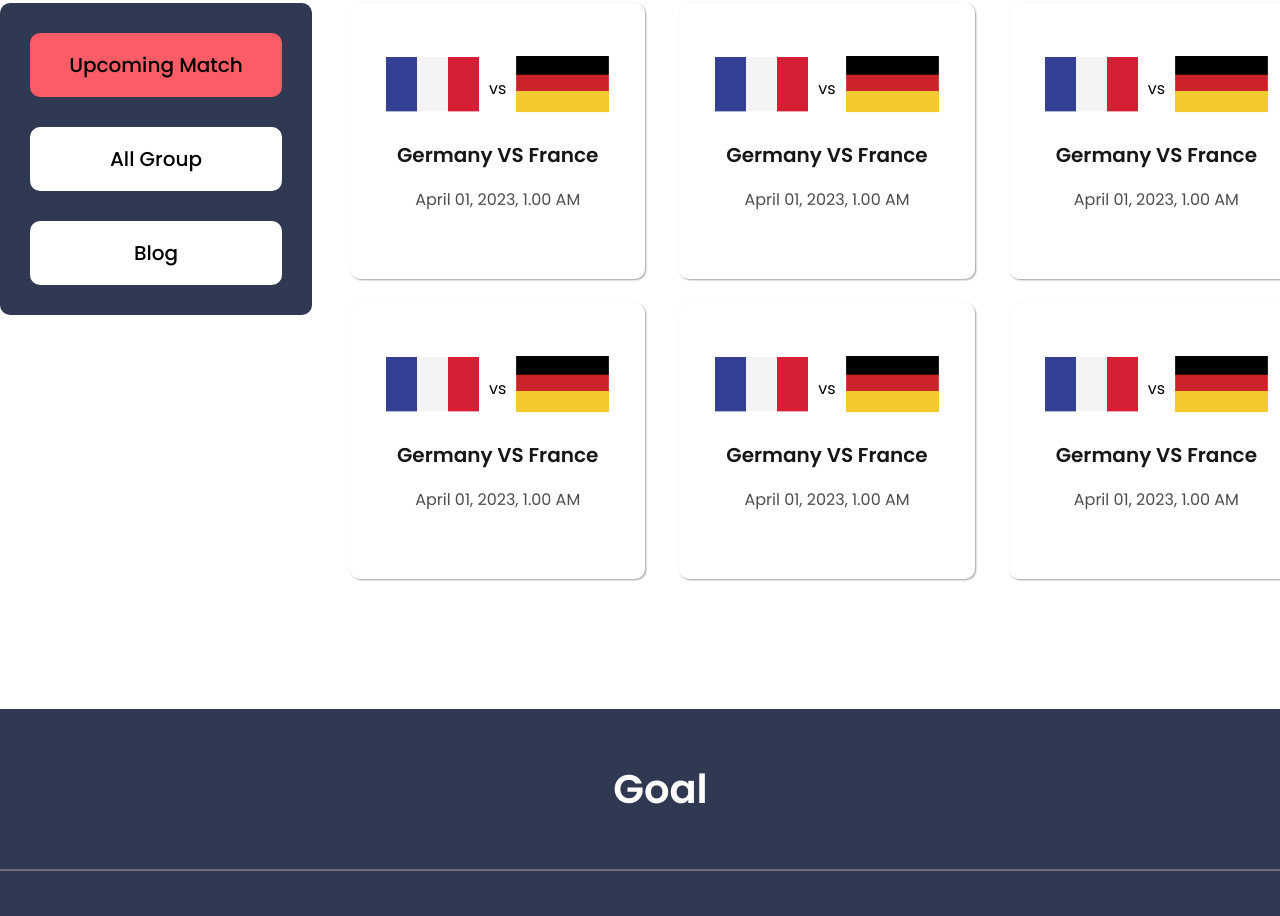
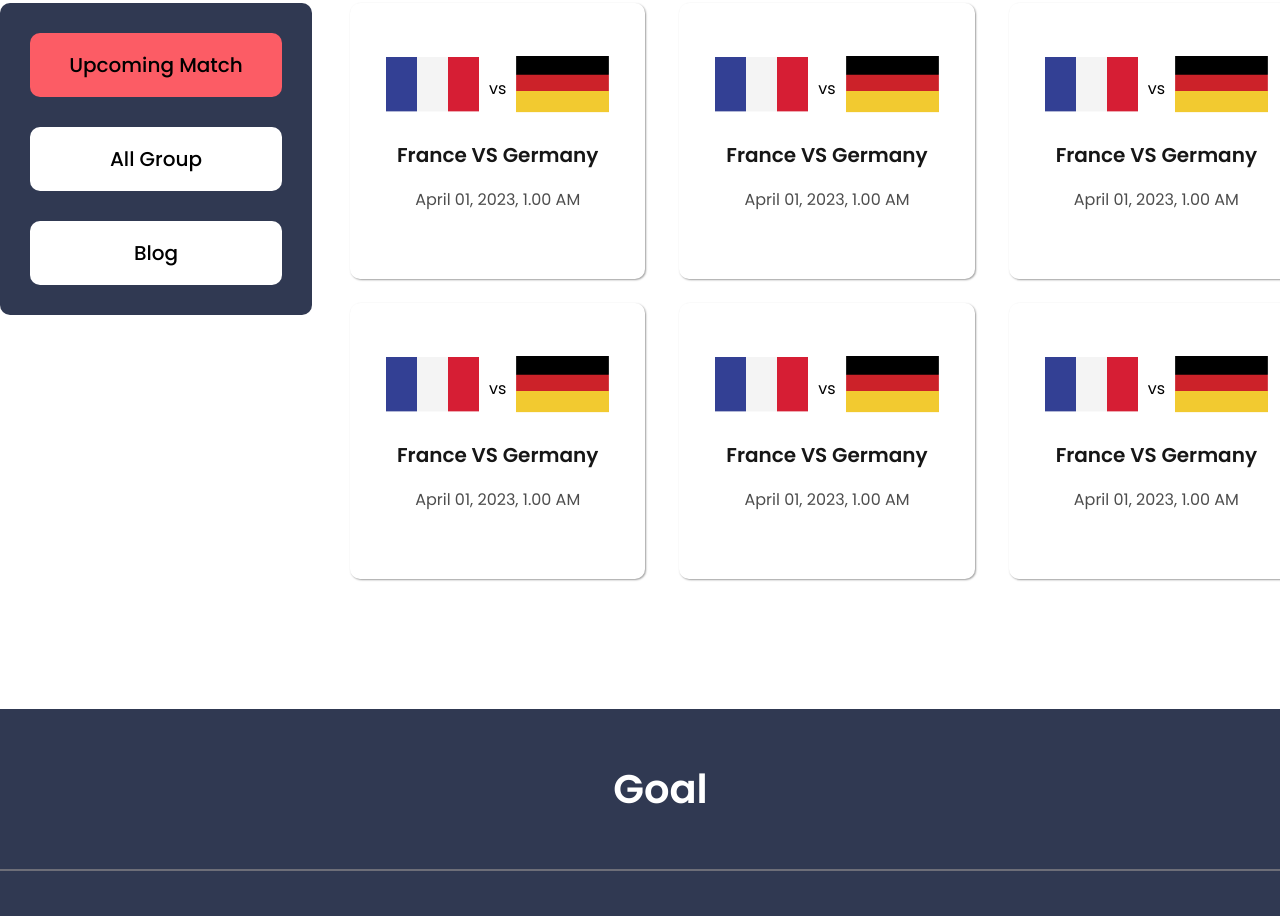
Before and after one commit to minhajmia/world-cup-2022, a plain HTML site: page upcoming.html in a window 1280 px wide. Shown: the part 799-1715 px from the top of the page. Drawn offline with Linux system fonts and the light colour scheme.

Commit message:
final-commit

```diff
--- a/style-2/style-2.css
+++ b/style-2/style-2.css
@@ -26,7 +26,6 @@ body {
 
 .banner {
     background-color: #303952;
-    /* background-color: #2c3e50; */
     border-radius: 30px;
 }
 
@@ -304,6 +303,7 @@ hr {
         /* banner screen */
         .banner-section {
             margin: 20px 15px 35px 15px;
+            overflow-x: hidden;
         }
 
         .banner-info {
@@ -400,6 +400,7 @@ hr {
         /* footer screen */
         .footer-info {
             margin-top: 30px;
+            overflow-x: hidden;
         }
 
         .footer-link {
@@ -432,6 +433,7 @@ hr {
     /* banner screen */
  .banner-section{
         margin: 20px 15px 0 15px;
+        overflow-x: hidden;
     }
    .banner-info {
        display: block;
@@ -514,6 +516,7 @@ hr {
     /* footer screen */
     .footer-info {
         margin-top: 35px;
+        overflow-x: hidden;
     }
     .footer-title {
         font-size: 22px;
--- a/style/style.css
+++ b/style/style.css
@@ -6,6 +6,7 @@ body {
     padding: 0;
     margin: 0;
     box-sizing: border-box;
+    /* overflow:hidden; */
     font-family: 'Poppins', sans-serif;
 }
 
@@ -304,6 +305,7 @@ hr {
         /* banner screen */
         .banner-section {
             margin: 20px 15px 35px 15px;
+            overflow-x: hidden;
         }
         .banner-info {
             display: block;
@@ -379,6 +381,7 @@ hr {
         .all-transfer-blog {
             grid-template-columns: repeat(1, 1fr);
             margin-right: 15px;
+            overflow-x: hidden;
         }
 
         .transfer-blog-card {
@@ -392,6 +395,7 @@ hr {
         /* footer screen */
         .footer-info {
             margin-top: 30px;
+            overflow-x: hidden;
         }
         .footer-link {
             display: flex;
@@ -422,6 +426,7 @@ hr {
     /* banner screen */
     .banner-section{
         margin: 20px 15px 0 15px;
+        overflow-x: hidden;
     }
     .banner-info{
         display: block;
--- a/upcoming.html
+++ b/upcoming.html
@@ -70,7 +70,7 @@
                                         <img src="./assets/germany Flag.png" alt="">
                                     </div>
                                 </div>
-                                <h3 class="match-title">Germany VS France</h3>
+                                <h3 class="match-title">France VS Germany </h3>
                                 <p class="match-time">April 01, 2023, 1.00 AM
                                 </p>
                             </div>
@@ -84,7 +84,7 @@
                                         <img src="./assets/germany Flag.png" alt="">
                                     </div>
                                 </div>
-                                <h3 class="match-title">Germany VS France</h3>
+                                <h3 class="match-title">France VS Germany </h3>
                                 <p class="match-time">April 01, 2023, 1.00 AM
                                 </p>
                             </div>
@@ -98,7 +98,7 @@
                                         <img src="./assets/germany Flag.png" alt="">
                                     </div>
                                 </div>
-                                <h3 class="match-title">Germany VS France</h3>
+                                <h3 class="match-title">France VS Germany </h3>
                                 <p class="match-time">April 01, 2023, 1.00 AM
                                 </p>
                             </div>
@@ -112,7 +112,7 @@
                                         <img src="./assets/germany Flag.png" alt="">
                                     </div>
                                 </div>
-                                <h3 class="match-title">Germany VS France</h3>
+                                <h3 class="match-title">France VS Germany </h3>
                                 <p class="match-time">April 01, 2023, 1.00 AM
                                 </p>
                             </div>
@@ -126,7 +126,7 @@
                                         <img src="./assets/germany Flag.png" alt="">
                                     </div>
                                 </div>
-                                <h3 class="match-title">Germany VS France</h3>
+                                <h3 class="match-title">France VS Germany </h3>
                                 <p class="match-time">April 01, 2023, 1.00 AM
                                 </p>
                             </div>
@@ -140,7 +140,7 @@
                                         <img src="./assets/germany Flag.png" alt="">
                                     </div>
                                 </div>
-                                <h3 class="match-title">Germany VS France</h3>
+                                <h3 class="match-title">France VS Germany </h3>
                                 <p class="match-time">April 01, 2023, 1.00 AM
                                 </p>
                             </div>
```
